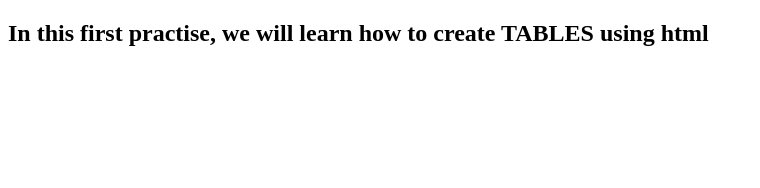
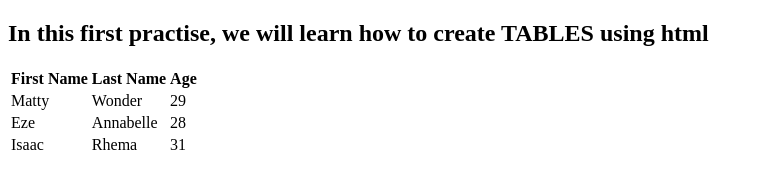
Before and after one commit to mattywonder/My-First-Web-Page, a plain HTML site: page Practice.html in a window 1280 px wide. Shown: the whole page, without its empty margins (0-760 px from the left). Drawn offline with Linux system fonts and the light colour scheme.

Commit message:
Created my first table using html

```diff
--- a/Practice.html
+++ b/Practice.html
@@ -12,5 +12,35 @@
     <p>
       this is to learn how to use the comment short cut
     </p> -->
+
+    <table>
+      <thead>
+        <tr>
+          <th>First Name</th>
+          <th>Last Name</th>
+          <th>Age</th>
+        </tr>
+      </thead>
+
+      <tbody>
+        <tr>
+          <td>Matty</td>
+          <td>Wonder</td>
+          <td>29</td>
+        </tr>
+
+        <tr>
+          <td>Eze</td>
+          <td>Annabelle</td>
+          <td>28</td>
+        </tr>
+
+        <tr>
+          <td>Isaac</td>
+          <td>Rhema</td>
+          <td>31</td>
+        </tr>
+      </tbody>
+    </table>
   </body>
 </html>
```
